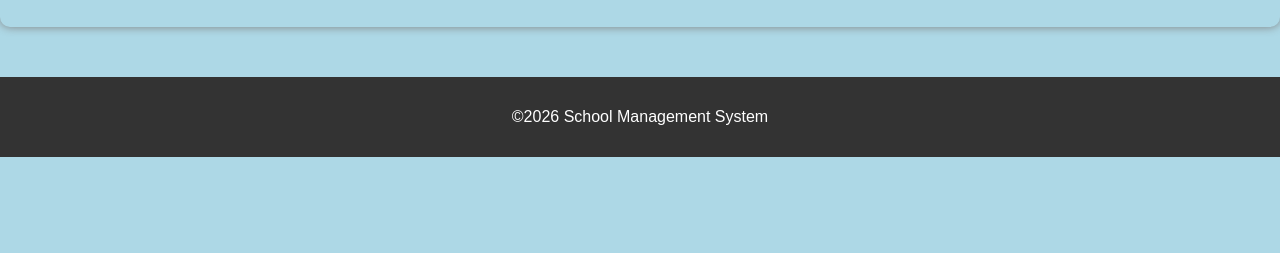
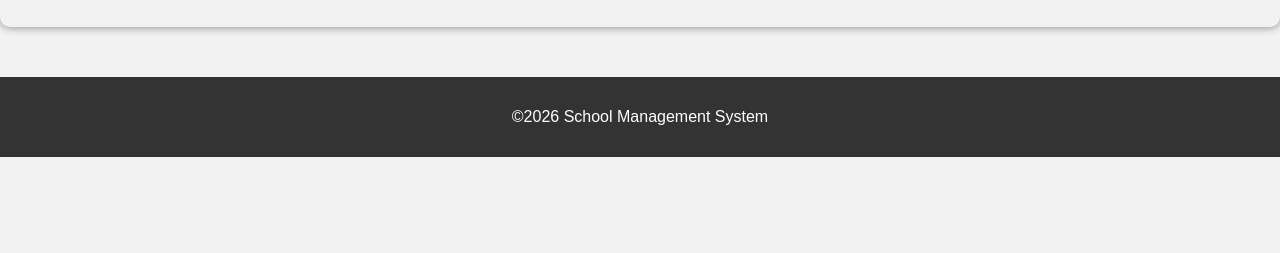
Before and after one commit to AlexOpongo/Opps-Aleks, a plain HTML site: page Index.html in a window 1280 px wide. Shown: the part 547-800 px from the top of the page. Drawn offline with Linux system fonts and the light colour scheme.

Commit message:
Fixed css

```diff
--- a/css/style.css
+++ b/css/style.css
@@ -5,9 +5,8 @@
 body{
     margin: 0;
     font-family: Arial, sans-serif;
-    background-color: lightblue;
-    background-position: center;
-    background-attachment: fixed;
+    background-color: #f2f2f2;
+    color: #222;
 }
 
 header{
```
